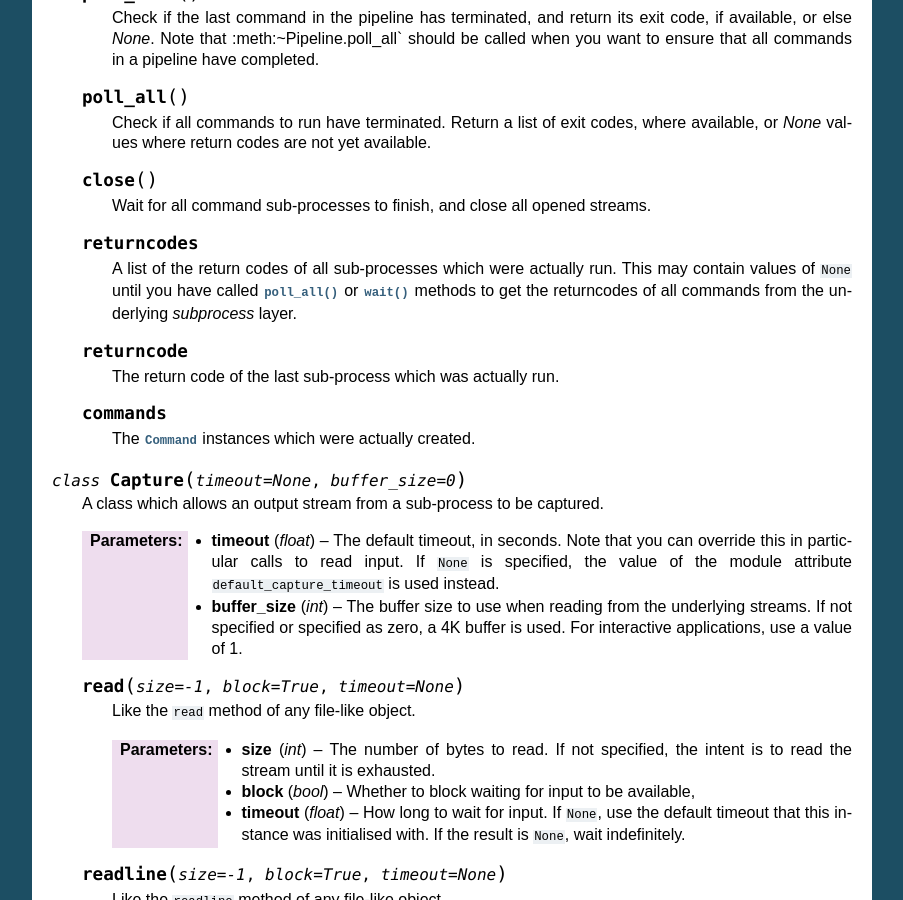
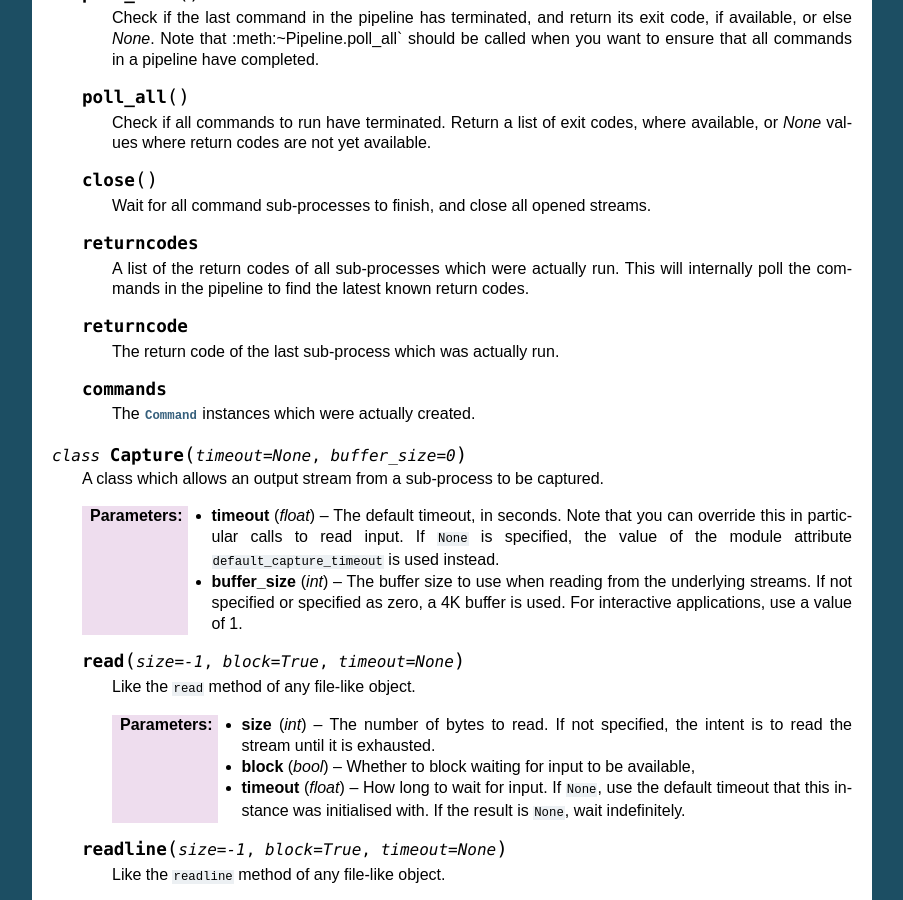
Before and after one commit to vsajip/sarge, a Sphinx documentation site: the page built from docs/reference.rst, in a window 1280 px wide and 900 px high, scrolled down 4736 px. Shown: the whole window, without its empty margins (198-1101 px from the left). Built offline with Sphinx 7.4.7, drawn with Linux system fonts in a browser that asks for light colours; formulas are drawn with MathJax 3.

Commit message:
Update documentation following code change.

```diff
--- a/docs/reference.rst
+++ b/docs/reference.rst
@@ -323,9 +323,8 @@ Classes
    .. attribute:: returncodes
 
       A list of the return codes of all sub-processes which were actually run. This
-      may contain values of ``None`` until you have called :meth:`~Pipeline.poll_all`
-      or :meth:`~Pipeline.wait` methods to get the returncodes of all commands from the
-      underlying `subprocess` layer.
+      will internally poll the commands in the pipeline to find the latest known return
+      codes.
 
    .. attribute:: returncode
 
--- a/sarge/__init__.py
+++ b/sarge/__init__.py
@@ -1113,10 +1113,7 @@ class Pipeline(WithMixin):
     @property
     def returncodes(self):
         """
-        A list of the return codes for all the commands which have been run. This may
-        contain values of ``None`` until you have called ``poll_all()`` or ``wait()``
-        methods to get the return codes of all commands from the underlying
-        ``subprocess`` layer.
+        A list of the return codes for all the commands which have been run.
         """
         result = []
         if self.commands:
```
